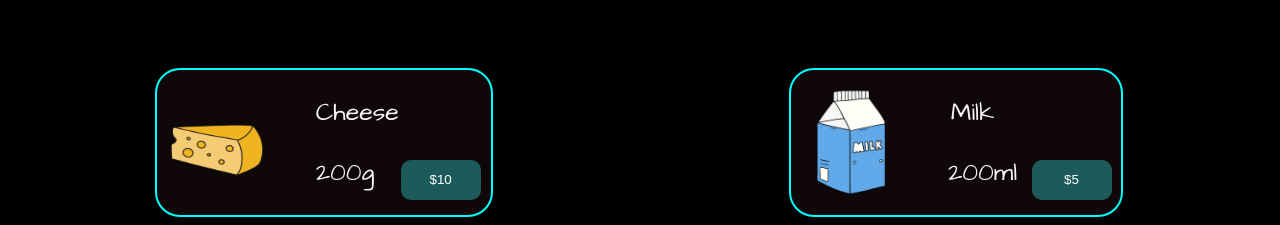
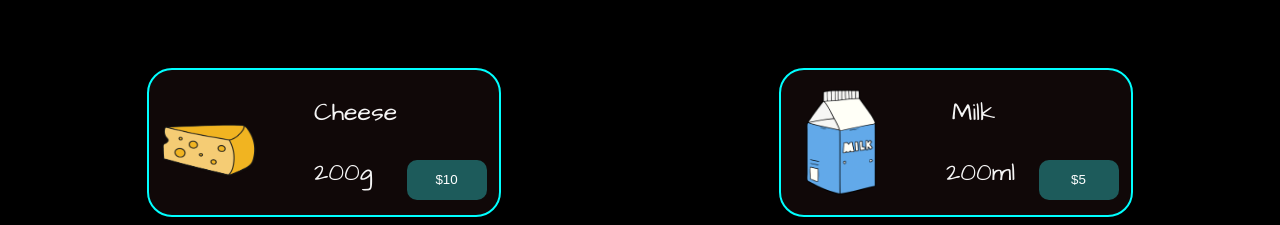
Before and after one commit to Lamadrid-Mike/SuperM-Project, a website: page products.html in a window 1280 px wide. Shown: the part 222-447 px from the top of the page. Drawn offline with Linux system fonts and the light colour scheme.

Commit message:
css file edited

```diff
--- a/styles.css
+++ b/styles.css
@@ -149,7 +149,7 @@ p {
 }
 
 .itemsLayout {
-  min-width: 330px;
+  min-width: 350px;
   display: grid;
   grid-template-columns: 40% 30% 30%;
   border: 2px solid #00ffff;
```
